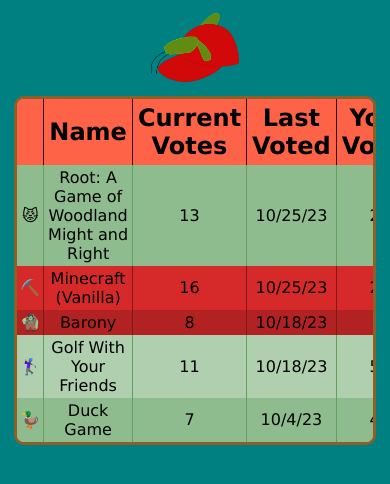
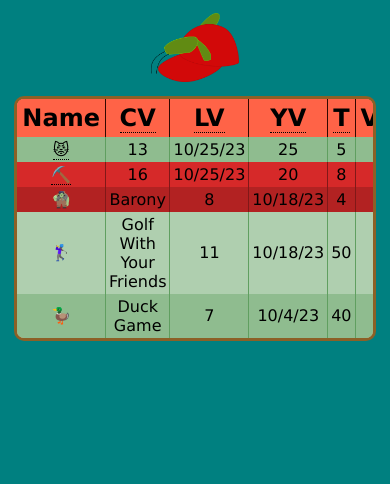
Before and after one commit to foxoftheasterisk/hat-club-voting-applet, a PHP site: page /votepage.html in a window 390 px wide. Shown: the top 484 px of the page. Run offline with PHP 8.4, Linux system fonts and the light colour scheme.

Commit message:
tooltip attempt, part 1

```diff
--- a/hatclubstyle.css
+++ b/hatclubstyle.css
@@ -151,6 +151,46 @@ button.big {
     flex-flow: column nowrap;
 }
 
+/* short/long versions */
+
+/* large screens: */
+@media screen and (min-width: 800px) {
+    .short {
+        display: none;
+    }
+}
+
+/* small screens: */
+@media screen and (max-width: 800px) {
+    .shrinkable {
+        position: relative;
+        border-bottom: 1px dotted black;
+    }
+
+    .long {
+        visibility: hidden;
+        position: absolute;
+        display: inline-block;
+
+        background-color: rgba(224, 255, 255, .95);
+
+        padding: 5px;
+
+        font-size: 0.9em;
+
+        border-radius: 10px;
+
+        left: 50%;
+        top: 120%;
+        transform: translateX(-50%);
+        z-index: 1;
+    }
+
+    .shrinkable:hover .long {
+        visibility: visible;
+    }
+}
+
 /* color schemes */
 
 .primary {
--- a/votepage.html
+++ b/votepage.html
@@ -34,21 +34,44 @@
             <a href="homepage.html">
                 <img src="fishhat.png" alt="The Fish Hat" class="cap" />
             </a>
-            <div class="toplevel secondary tight">
+            <main class="toplevel secondary tight">
                 <table>
                     <tr class="primary header">
-                        <th></th>
                         <th class="sortable">Name</th>
-                        <th class="sortable">Current Votes</th>
-                        <th class="sortable">Last Voted</th>
-                        <th class="sortable">Your Votes</th>
-                        <th class="sortable">Total Votes</th>
+                        <th class="sortable">
+                            <span class="shrinkable">
+                                <span class="long">Current Votes</span>
+                                <span class="short">CV</span>
+                            </span>
+                        </th>
+                        <th class="sortable">
+                            <span class="shrinkable">
+                                <span class="long">Last Voted</span>
+                                <span class="short">LV</span>
+                            </span>
+                        </th>
+                        <th class="sortable">
+                            <span class="shrinkable">
+                                <span class="long">Your Votes</span>
+                                <span class="short">YV</span>
+                            </span>
+                        </th>
+                        <th class="sortable">
+                            <span class="shrinkable">
+                                <span class="long">Total Votes</span>
+                                <span class="short">T</span>
+                            </span>
+                        </th>
                         <th>Vote!</th>
                     </tr>
                     <!-- TODO: replace sample data with PHP -->
                     <tr class="game">
-                        <td>😾</td>
-                        <td>Root: A Game of Woodland Might and Right</td>
+                        <td>
+                            <span class="shrinkable">
+                                <span class="long">😾 Root: A Game of Woodland Might and Right</span>
+                                <span class="short">😾</span>
+                            </span>
+                        </td>
                         <td>13</td>
                         <td>10/25/23</td>
                         <td>25</td>
@@ -56,8 +79,12 @@
                         <td><input type="checkbox" \></td>
                     </tr>
                     <tr class="issue">
-                        <td>⛏️</td>
-                        <td>Minecraft (Vanilla)</td>
+                        <td>
+                            <span class="shrinkable">
+                                <span class="long">⛏️ Minecraft (Vanilla)</span>
+                                <span class="short">⛏️</span>
+                            </span>
+                        </td>
                         <td>16</td>
                         <td>10/25/23</td>
                         <td>20</td>
@@ -92,7 +119,7 @@
                         <td><input type="checkbox" \></td>
                     </tr>
                 </table>
-            </div>
+            </main>
         </div>
     </body>
 </html>
```
